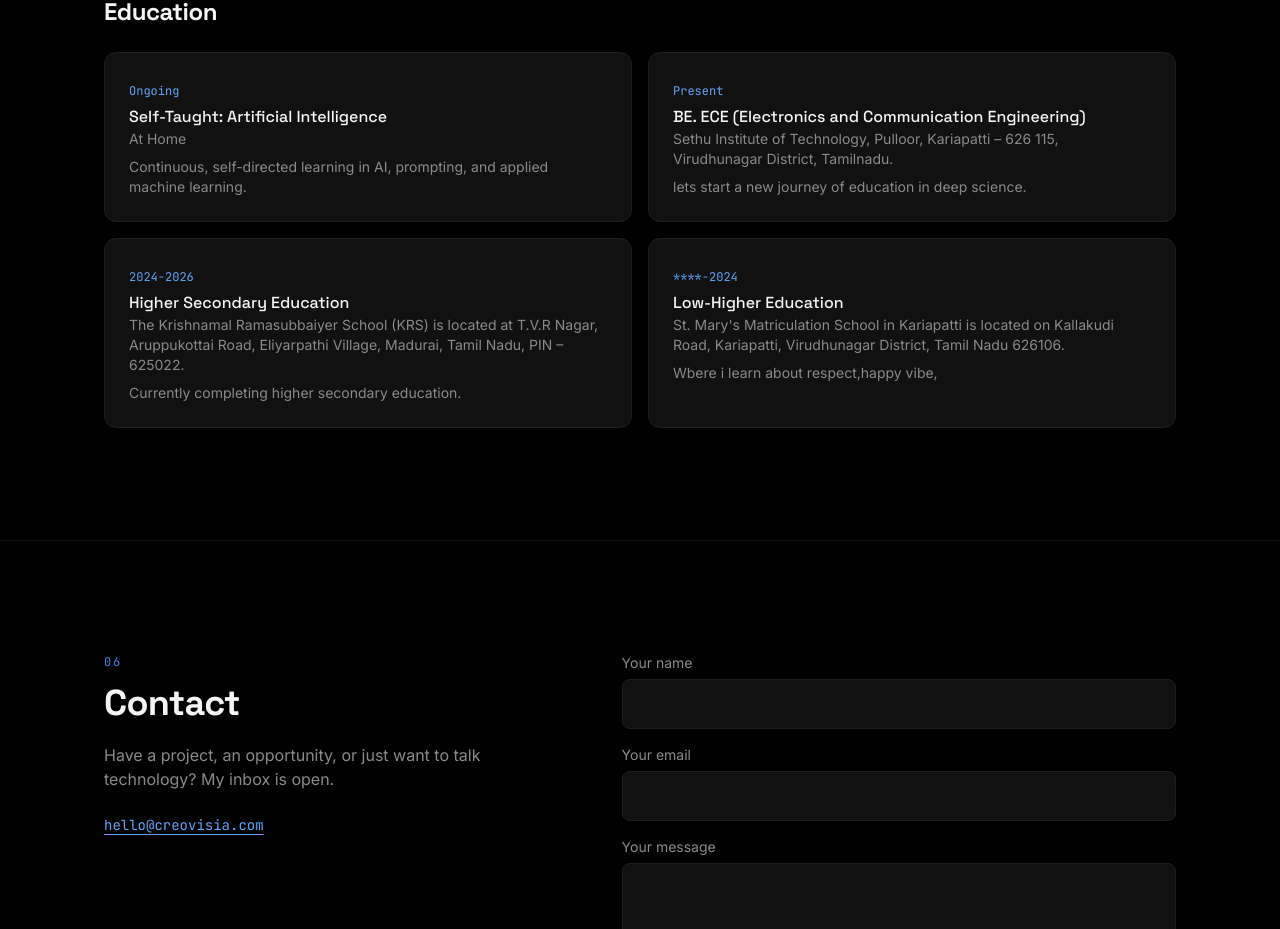
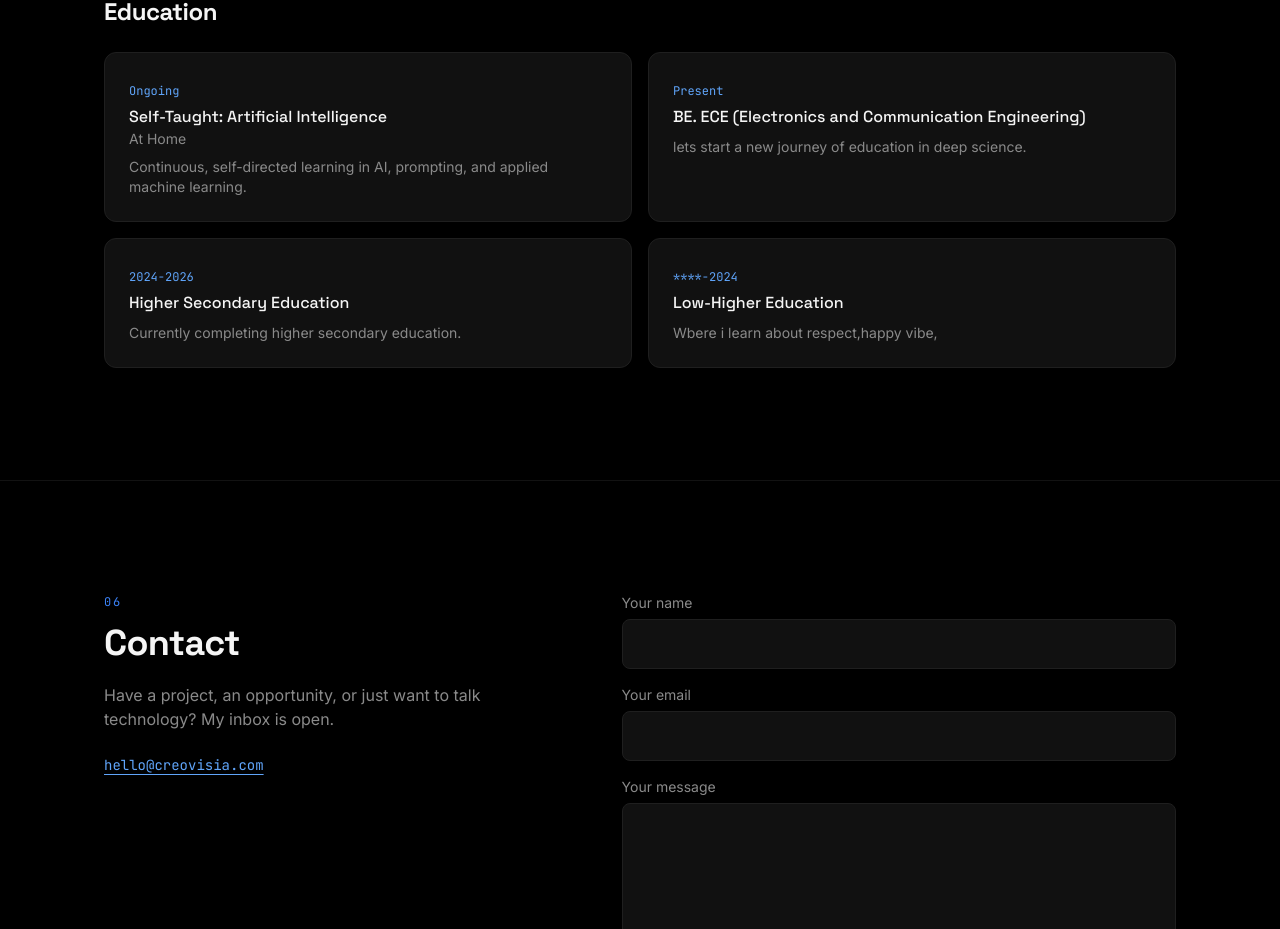
Before and after one commit to mukilkarki/portfolio, a Next.js app: page / in a window 1280 px wide. Shown: the part 4879-5808 px from the top of the page. Built offline with nearby package versions, Linux system fonts and the light colour scheme.

Commit message:
update data/site.ts

```diff
--- a/data/site.ts
+++ b/data/site.ts
@@ -127,19 +127,19 @@ export const site = {
     },
     {
       title: "BE. ECE (Electronics and Communication Engineering)",
-      place: "Sethu Institute of Technology, Pulloor, Kariapatti – 626 115, Virudhunagar District, Tamilnadu.", // TODO: add school name if you want it publice
+      place: "", // TODO: add school name if you want it publice (Sethu Institute of Technology, Pulloor, Kariapatti – 626 115, Virudhunagar District, Tamilnadu.)
       period: "Present",
       description: "lets start a new journey of education in deep science.",
     },
     {
       title: "Higher Secondary Education",
-      place: "The Krishnamal Ramasubbaiyer School (KRS) is located at T.V.R Nagar, Aruppukottai Road, Eliyarpathi Village, Madurai, Tamil Nadu, PIN – 625022.", // TODO: add school name if you want it public
+      place: "", // TODO: add school name if you want it public (The Krishnamal Ramasubbaiyer School (KRS) is located at T.V.R Nagar, Aruppukottai Road, Eliyarpathi Village, Madurai, Tamil Nadu, PIN – 625022.)
       period: "2024-2026",
       description: "Currently completing higher secondary education.",
     },
     {
       title: "Low-Higher Education",
-      place: "St. Mary's Matriculation School in Kariapatti is located on Kallakudi Road, Kariapatti, Virudhunagar District, Tamil Nadu 626106.", // TODO: add school name if you want it public
+      place: "", // TODO: add school name if you want it public (St. Mary's Matriculation School in Kariapatti is located on Kallakudi Road, Kariapatti, Virudhunagar District, Tamil Nadu 626106.)
       period: "****-2024",
       description: "Wbere i learn about respect,happy vibe,",
     },
```
